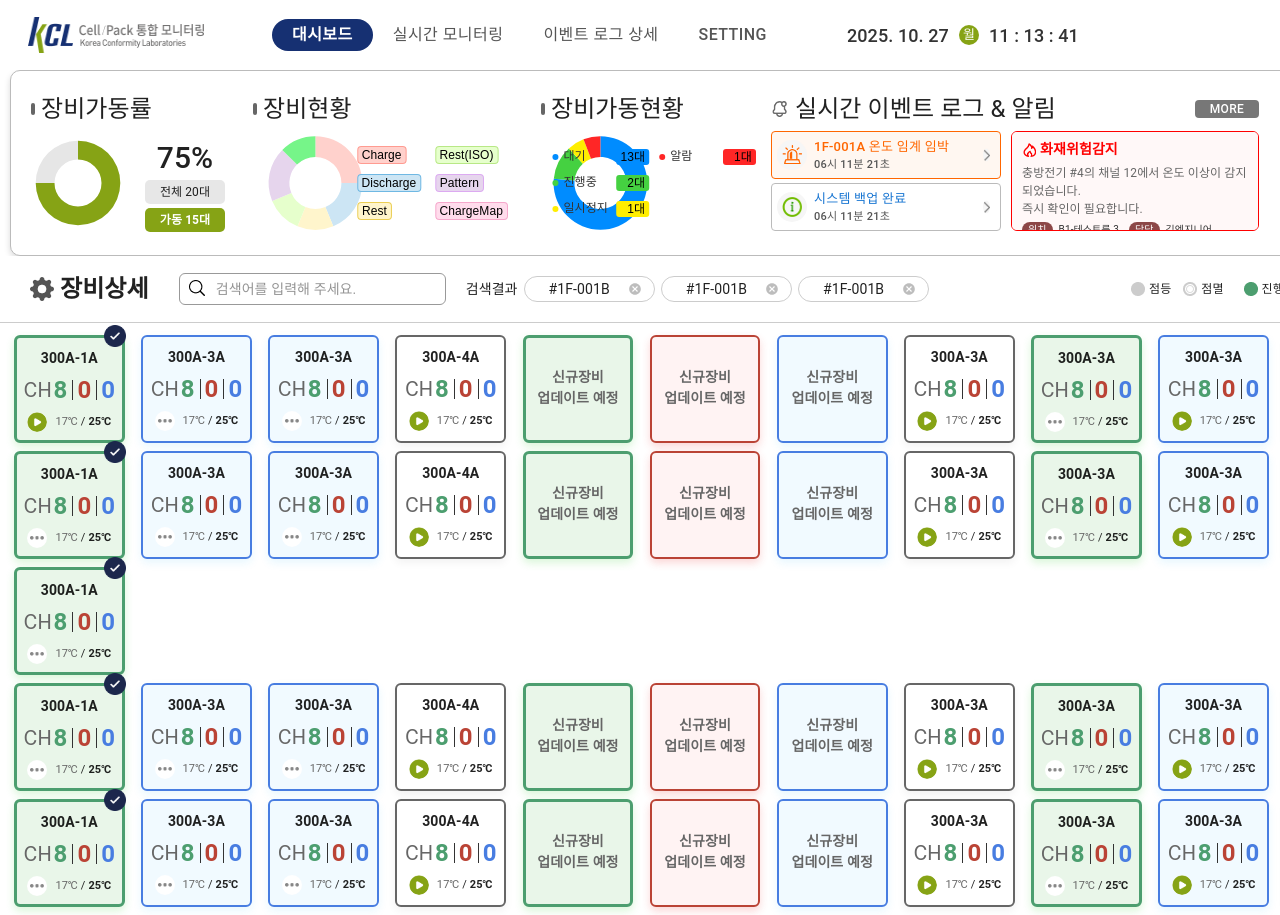
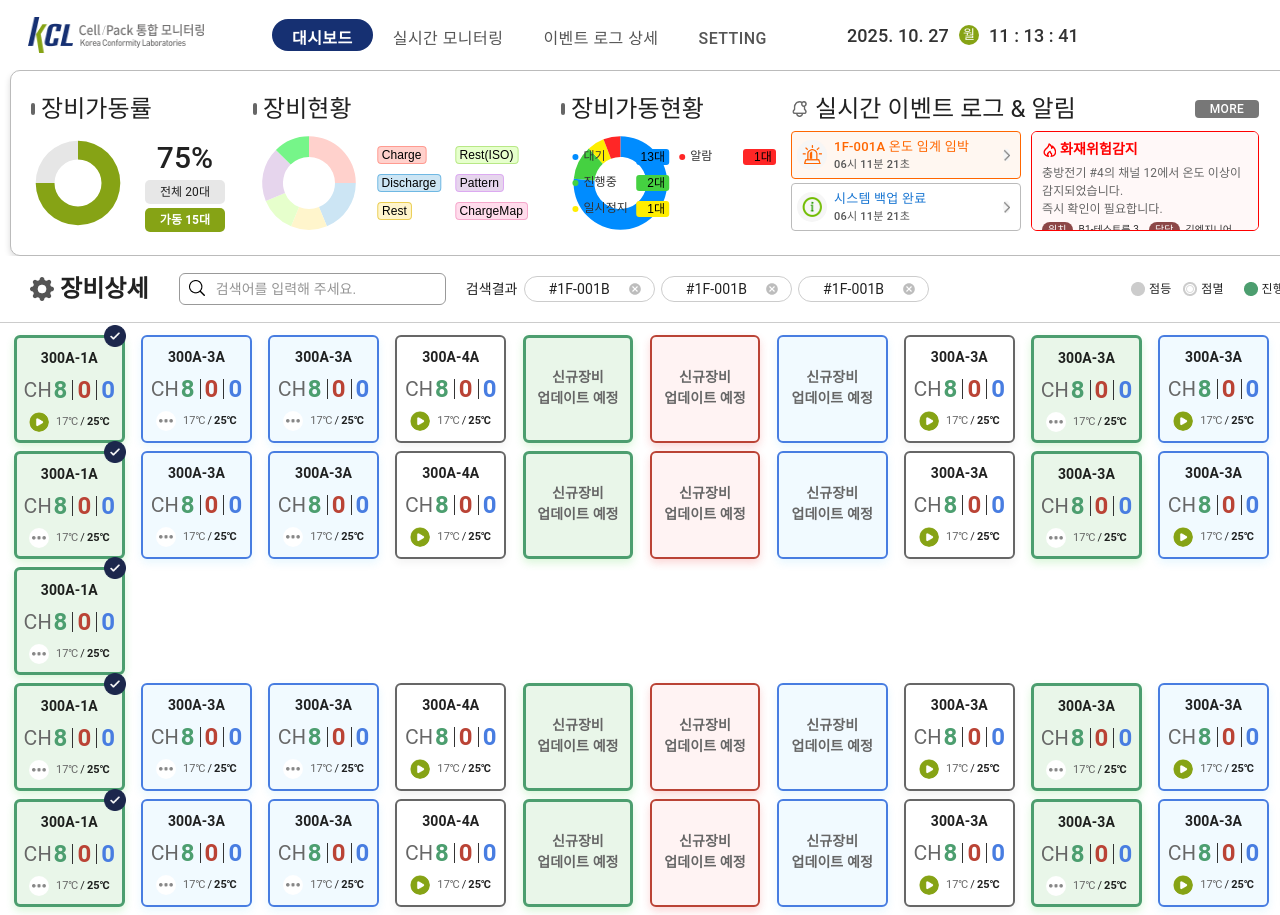
Before and after one commit to MUBSCORP/KCL, a Next.js app: page /uiux/dashboard-cell in a window 1280 px wide. Shown: the top 915 px of the page. Built offline with nearby package versions, Linux system fonts and the light colour scheme; what @mui/material-nextjs would draw is missing.

Commit message:
[251126]  hbk

```diff
--- a/src/app/uiux/components/modules/topState/ChartState.tsx
+++ b/src/app/uiux/components/modules/topState/ChartState.tsx
@@ -67,7 +67,7 @@ export default function ChartStatus({ title, data }: ChartProps) {
           name: '장비현황',
           type: 'pie',
           radius: ['50%', '90%'],
-          center: ['24%', '50%'],
+          center: ['20%', '50%'],
           avoidLabelOverlap: false,
           label: {
             show: false,
@@ -104,7 +104,7 @@ export default function ChartStatus({ title, data }: ChartProps) {
   return (
     <div className="chartCont">
       <h3 className="tit">{title}</h3>
-      <div className="chartWrap" ref={chartRef} style={{ width: '26rem', height: '10.4rem' }} />
+      <div className="chartWrap" ref={chartRef} style={{ width: '28rem', height: '10.4rem' }} />
     </div>
   );
 }
--- a/src/styles/layout/_header.scss
+++ b/src/styles/layout/_header.scss
@@ -44,6 +44,7 @@ header {
             @include trans;
             span:not([class^='MuiTouchRipple']) {
               @include ell;
+              height: 2rem;
             }
             &.isActive {
               color: var(--co-white);
--- a/src/styles/modules/_monitoring.scss
+++ b/src/styles/modules/_monitoring.scss
@@ -425,7 +425,7 @@
             }
           }
           .bottomArea {
-            @include flexArea($gap: 0.3rem);
+            @include flexArea($gap: 0.2rem);
             font-size: 1.1rem;
             margin-top: 0.4rem;
             > span {
@@ -440,6 +440,7 @@
             left: 0;
             bottom: 0;
             width: 2rem;
+            min-width: 2rem;
             height: 2rem;
             border-radius: 50%;
             background: var(--co-grayLight);
```
